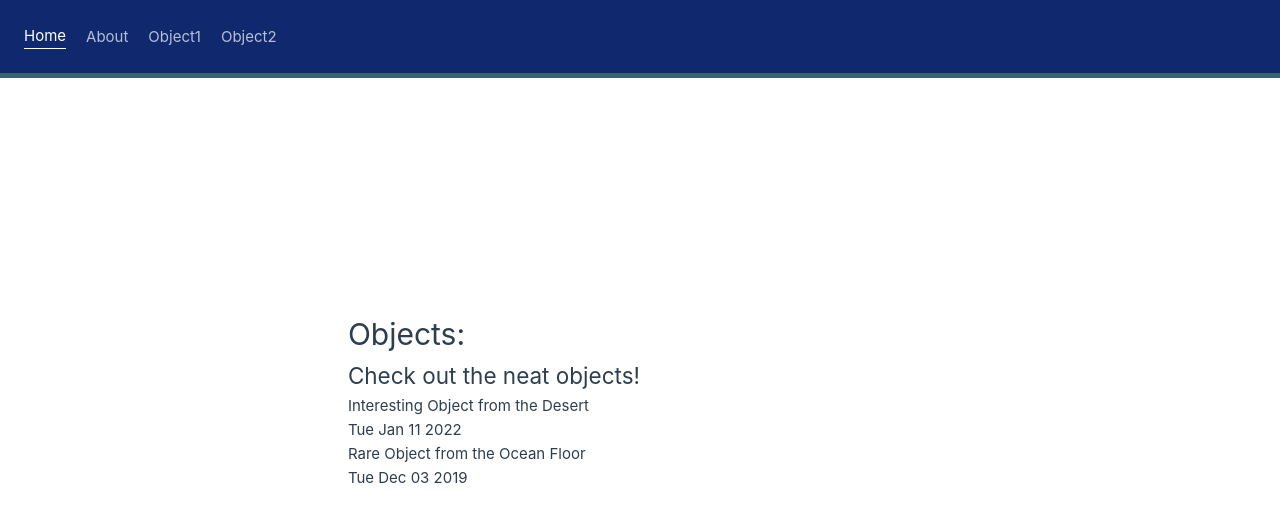
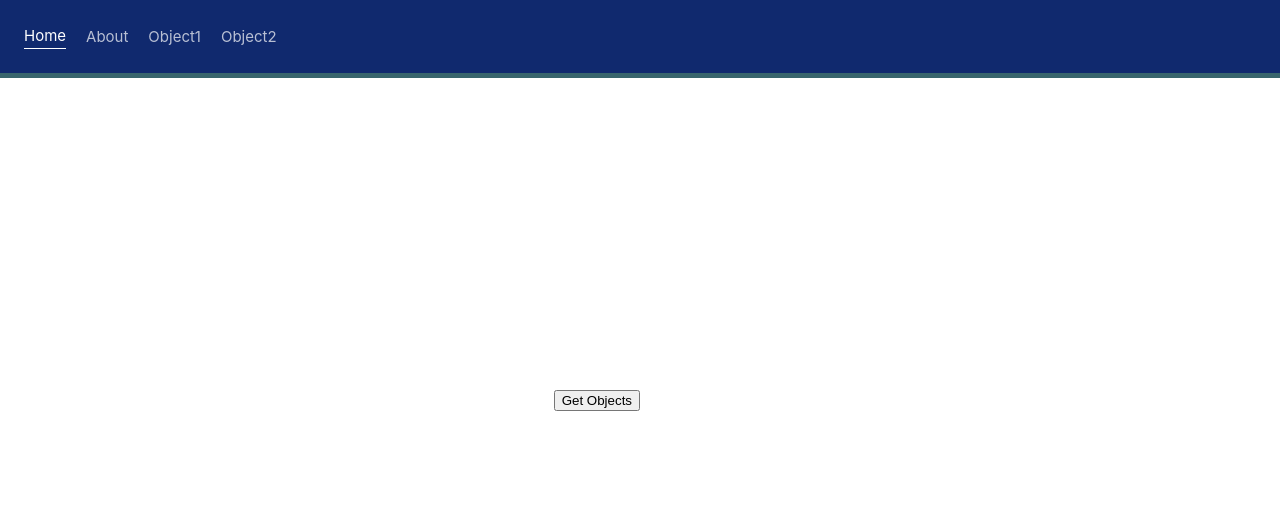
Before and after one commit to ShaneDewar/MEVN-inventory, a Vue app in the folder frontend/: page / in a window 1280 px wide. Shown: the top 522 px of the page. Built offline with nearby package versions, Linux system fonts and the light colour scheme.

Commit message:
Fixed transition error by adding unique keys

```diff
--- a/frontend/src/App.vue
+++ b/frontend/src/App.vue
@@ -7,9 +7,11 @@
   </div>
 
   <div class="container">
-    <router-view v-slot="{ Component }">
-      <transition name="fade">
-        <component :is="Component" />
+    <router-view v-slot="{ Component, route }">
+      <transition name="fade" mode="out-in">
+        <div :key="route.name">
+          <component :is="Component" />
+        </div>
       </transition>
     </router-view>
   </div>
--- a/frontend/src/router/index.js
+++ b/frontend/src/router/index.js
@@ -2,11 +2,11 @@ import Object from '@/components/Object.vue'
 import ObjectList from '@/components/ObjectList.vue'
 import Server from '@/components/Server.vue'
 import About from '@/views/About.vue'
-import Home from '@/views/Home.vue'
+// import Home from '@/views/Home.vue'
 import { createRouter, createWebHistory } from 'vue-router'
 
 const routes = [
-    { path: '/', name: 'Home', component: Home },
+    { path: '/', name: 'Home', component: ObjectList },
     { path: '/about', name: 'About', component: About },
     { path: '/objects/:id', name: 'Object', component: Object },
     { path: '/objects', name: 'ObjectList', component: ObjectList },
```
